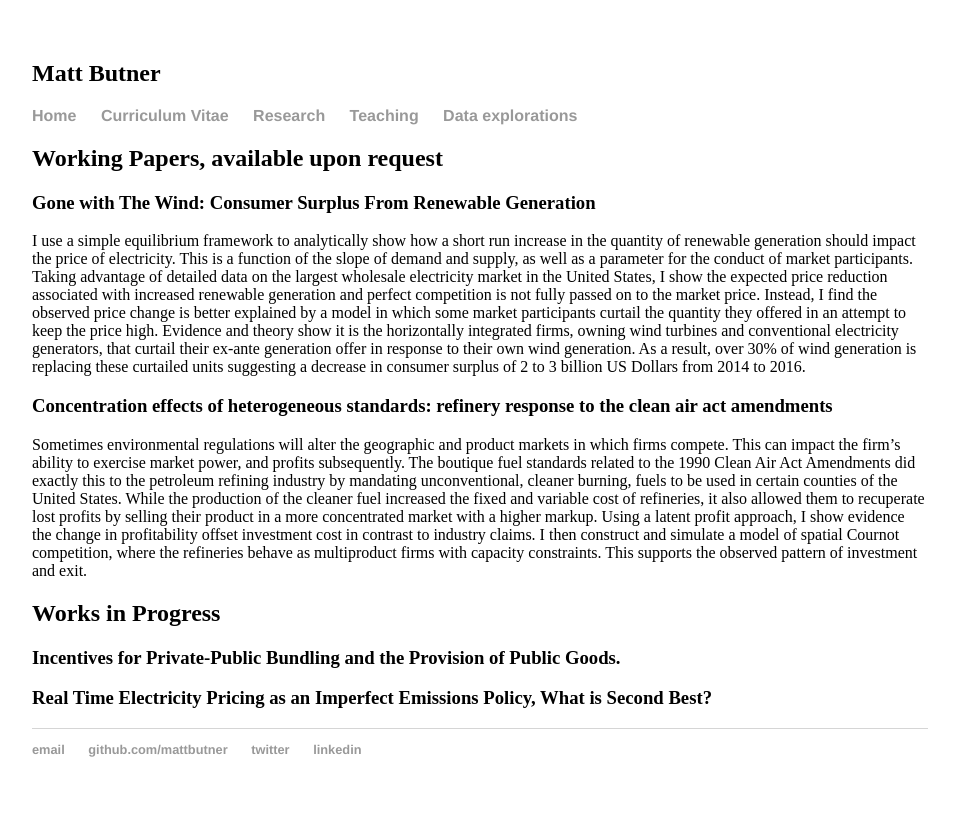
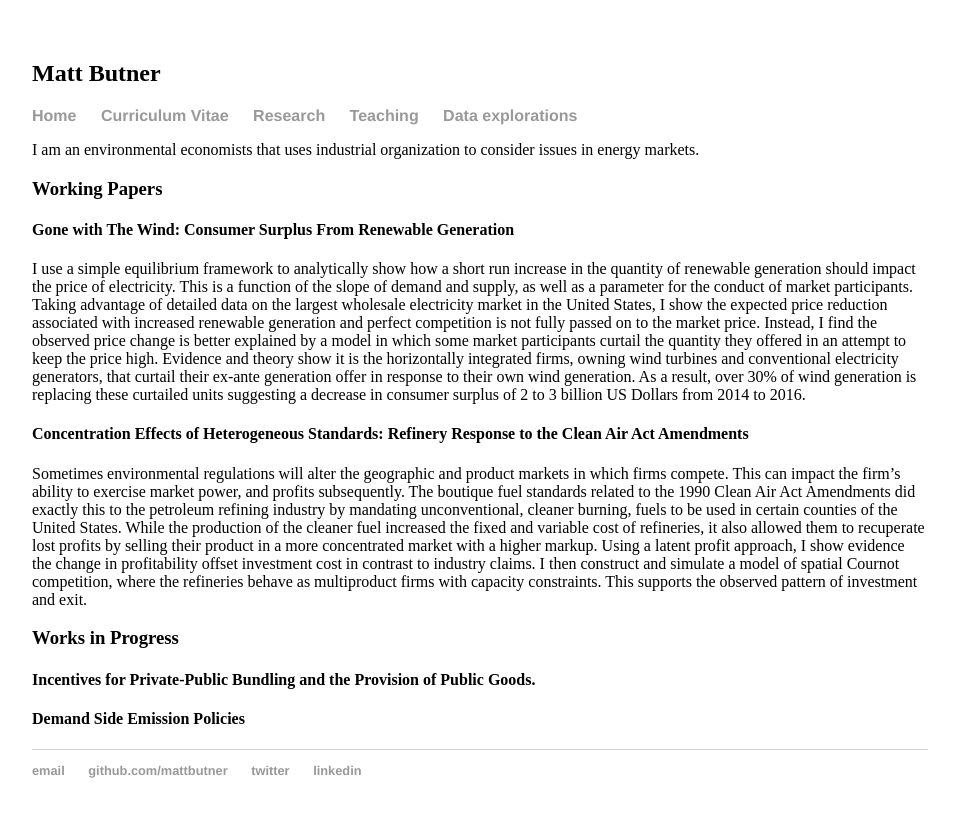
Before and after one commit to mattbutner/mattbutner.github.io, a Jekyll site: the page built from research/index.html, in a window 1280 px wide. Shown: the top 817 px of the page, without its empty margins (160-1115 px from the left). Built offline with Jekyll 4.4.1, drawn with Linux system fonts in a browser that asks for light colours; nearby versions of some CDN libraries; library files that are not in the unit come from our copies.

Commit message:
index_update

```diff
--- a/research/index.html
+++ b/research/index.html
@@ -3,16 +3,18 @@ layout: default
 title: Matthew Ridge Butner
 ---
 <div class="blurb">
-	<h2>Working Papers, available upon request</h2>
+	I am an environmental economists that uses industrial organization to consider issues in energy markets.
 
-	<h3>Gone with The Wind: Consumer Surplus From Renewable Generation</h3>
+	<h3>Working Papers</h3>
+
+	<h4>Gone with The Wind: Consumer Surplus From Renewable Generation</h4>
 	<p>I use a simple equilibrium framework to analytically show how a short run increase in the quantity of renewable generation should impact the price of electricity. This is a function of the slope of demand and supply, as well as a parameter for the conduct of market participants. Taking advantage of detailed data on the largest wholesale electricity market in the United States, I show the expected price reduction associated with increased renewable generation and perfect competition is not fully passed on to the market price. Instead, I find the observed price change is better explained by a model in which some market participants curtail the quantity they offered in an attempt to keep the price high. Evidence and theory show it is the horizontally integrated firms, owning wind turbines and conventional electricity generators, that curtail their ex-ante generation offer in response to their own wind generation. As a result, over 30% of wind generation is replacing these curtailed units suggesting a decrease in consumer surplus of 2 to 3 billion US Dollars from 2014 to 2016.</p>
 
 
-	<h3>Concentration effects of heterogeneous standards: refinery response to the clean air act amendments </h3>
+	<h4>Concentration Effects of Heterogeneous Standards: Refinery Response to the Clean Air Act Amendments </h4>
 	<p>Sometimes environmental regulations will alter the geographic and product markets in which firms compete. This can impact the firm’s ability to exercise market power, and profits subsequently. The boutique fuel standards related to the 1990 Clean Air Act Amendments did exactly this to the petroleum refining industry by mandating unconventional, cleaner burning, fuels to be used in certain counties of the United States. While the production of the cleaner fuel increased the fixed and variable cost of refineries, it also allowed them to recuperate lost profits by selling their product in a more concentrated market with a higher markup. Using a latent profit approach, I show evidence the change in profitability offset investment cost in contrast to industry claims. I then construct and simulate a model of spatial Cournot competition, where the refineries behave as multiproduct firms with capacity constraints. This supports the observed pattern of investment and exit.</p>
 
-	<h2>Works in Progress</h2>
-	<h3>Incentives for Private-Public Bundling and the Provision of Public Goods.</h3>
-	<h3>Real Time Electricity Pricing as an Imperfect Emissions Policy, What is Second Best?</h3>
+	<h3>Works in Progress</h3>
+	<h4>Incentives for Private-Public Bundling and the Provision of Public Goods.</h4>
+	<h4>Demand Side Emission Policies</h4>
 </div><!-- /.blurb -->
```
Also changed, not shown: index.html (+5 -2 lines).
